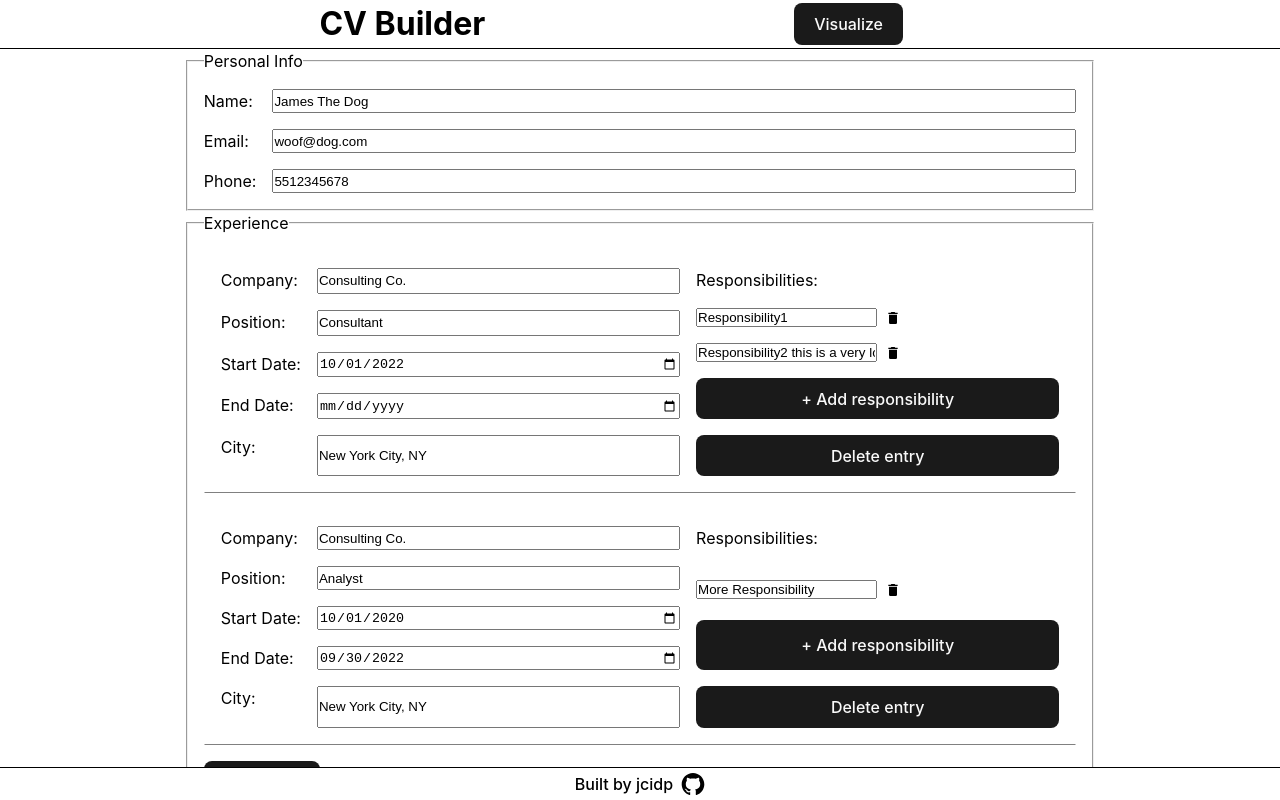
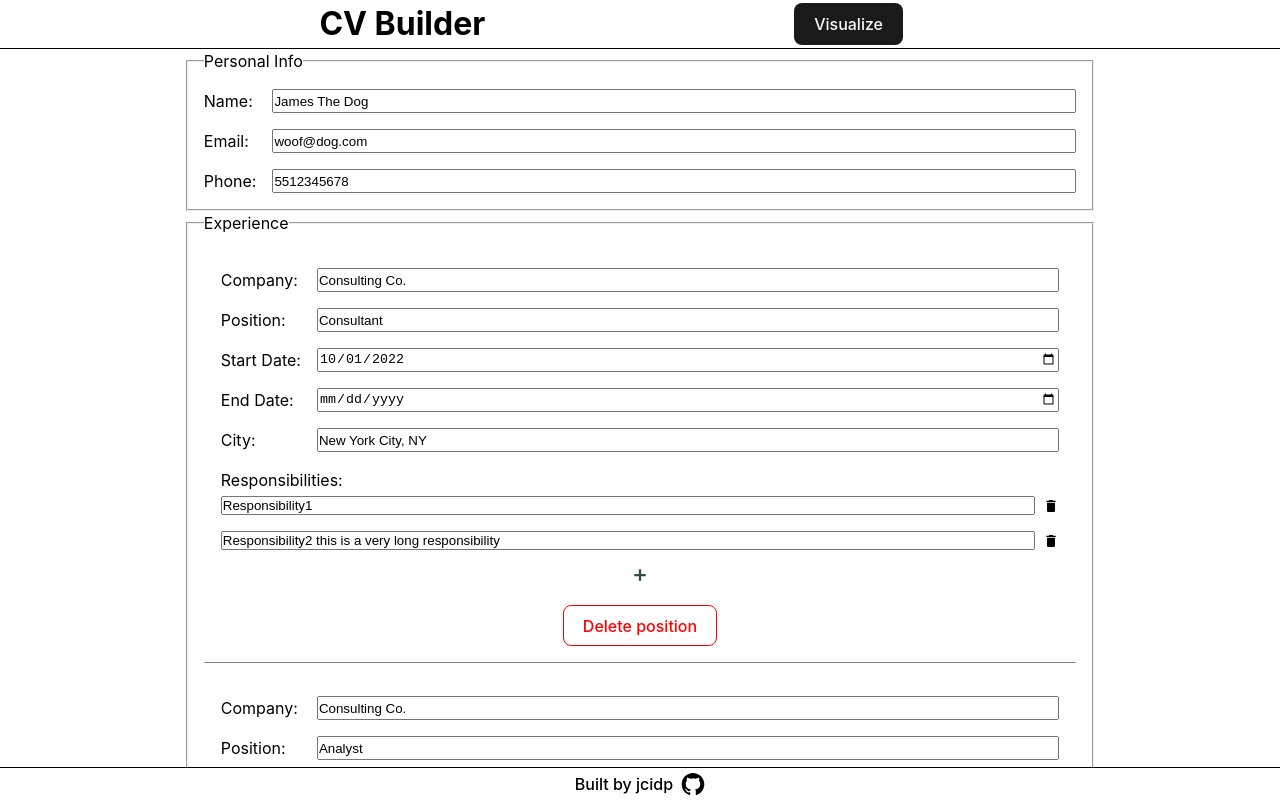
Before and after one commit to jcidp/cv-app, a React app: page / in a window 1280 px wide. Built offline with nearby package versions, Linux system fonts and the light colour scheme; the HTML template or start-up script is replaced by a standard one.

Commit message:
Style form

```diff
--- a/src/App.scss
+++ b/src/App.scss
@@ -38,6 +38,7 @@ main {
 // Edit view
 fieldset {
     padding: 1rem;
+    display: grid;
 
     svg {
         max-width: 1rem;
@@ -71,7 +72,7 @@ fieldset {
 
 .experience-entry {
     display: grid;
-    grid-template-columns: max-content 1fr 1fr;
+    grid-template-columns: max-content 1fr;
     gap: 1rem;
     padding: 1rem;
     border: 1px solid white;
@@ -80,21 +81,70 @@ fieldset {
     padding-bottom: 1rem;
 
     .responsibilities {
-        grid-column-start: 3;
-        grid-row: 1 / 5;
-        display: grid;
-        gap: 1rem;
+        grid-column: 1 / -1;
 
         .responsibility-container {
+            margin-top: 1rem;
             display: flex;
             align-items: center;
-            gap: 0.5rem
+            gap: 0.5rem;
+
+            &:first-of-type {
+                margin-top: 0.25rem;
+            }
+
+            input {
+                flex-grow: 1;
+            }
+        }
+
+        .btn-container {
+            display: flex;
+            justify-content: center;
+        }
+
+        .add-responsibility {
+            margin-top: 0.5rem;
+            padding: 0;
+            width: 100%;
+            font-size: 1.5rem;
+            color: darkslategrey;
+            background-color: transparent;
+            border: 1px solid transparent;
+
+            &:hover {
+                margin-top: 0.5rem;
+                border-color: grey;
+                border-radius: 2px;
+            }
         }
     }
 
-
 }
 
+.remove {
+    color: red;
+    background-color: transparent;
+    border: 1px solid red;
+    grid-column: 1 / -1;
+    max-width: fit-content;
+    place-self: center;
+
+    &:hover {
+        background-color: red;
+        color: white;
+    }
+}
+
+.add-entry {
+    margin: 0 auto;
+
+    &:not(:hover) {
+        background-color: transparent;
+        color: black;
+        border-color: black;
+    }
+}
 
 // View view
 section:not(:first-of-type) {
@@ -179,16 +229,8 @@ footer {
     }
 
     .experience-entry {
-        grid-template-columns: 1fr;
         padding: 0;
         padding-bottom: 1rem;
-
-        .responsibilities {
-            grid-column-start: auto;
-            grid-row: auto;
-            display: grid;
-            gap: 1rem;
-        }
     }
 
     .education-entry {
--- a/src/components/Education.jsx
+++ b/src/components/Education.jsx
@@ -11,7 +11,7 @@ function EducationEntry({school, degree, start_date, end_date, location, id, onC
             <input type="date" name="end_date" id={"end_date" + id} value={end_date} onChange={onChange} />
             <label htmlFor={"location" + id}>City:</label>
             <input type="text" name="location" id={"location" + id} value={location} onChange={onChange} />
-            <button onClick={onDelete} id={id} data-section="education">Delete entry</button>
+            <button className="remove" onClick={onDelete} id={id} data-section="education">Delete degree</button>
         </div>
     )
 }
@@ -23,7 +23,7 @@ function Education(props) {
             {props.education.map(entry =>
                 <EducationEntry key={entry.id} {...entry} onChange={props.onChange} onDelete={props.onDelete} />
             )}
-            <button onClick={props.onAdd} data-section="education">Add entry</button>
+            <button className="add-entry" onClick={props.onAdd} data-section="education">+ Add degree</button>
         </fieldset>
     )
 }
--- a/src/components/Experience.jsx
+++ b/src/components/Experience.jsx
@@ -21,9 +21,11 @@ function ExperienceEntry({company, position, start_date, end_date, location, res
             <div className="responsibilities">
                 <p>Responsibilities:</p>
                 {responsibilitiesList}
-                <button onClick={onAdd} data-section="responsibilities">+ Add responsibility</button>
+                <div className="btn-container">
+                    <button className="add-responsibility" onClick={onAdd} data-section="responsibilities">+</button>
+                </div>
             </div>
-            <button className="remove" id={id} onClick={onDelete} data-section="experience">Delete entry</button>
+            <button className="remove" id={id} onClick={onDelete} data-section="experience">Delete position</button>
         </div>
     )
 }
@@ -35,7 +37,7 @@ function Experience(props) {
             {props.experience.map(entry =>
                 <ExperienceEntry key={entry.id} {...entry} onChange={props.onChange} onDelete={props.onDelete} onAdd={props.onAdd} />
             )}
-            <button onClick={props.onAdd} data-section="experience">Add entry</button>
+            <button className="add-entry" onClick={props.onAdd} data-section="experience">+ Add position</button>
         </fieldset>
     );
 }
--- a/src/index.css
+++ b/src/index.css
@@ -35,12 +35,6 @@ button {
   background-color: #1a1a1a;
   color: #f9f9f9;
   cursor: pointer;
-  transition: border-color 0.25s;
+  transition-property: border-color background-color color;
+  transition-duration: 0.25s;
 }
-button:hover {
-  border-color: #646cff;
-}
-button:focus,
-button:focus-visible {
-  outline: 4px auto -webkit-focus-ring-color;
-}
```
